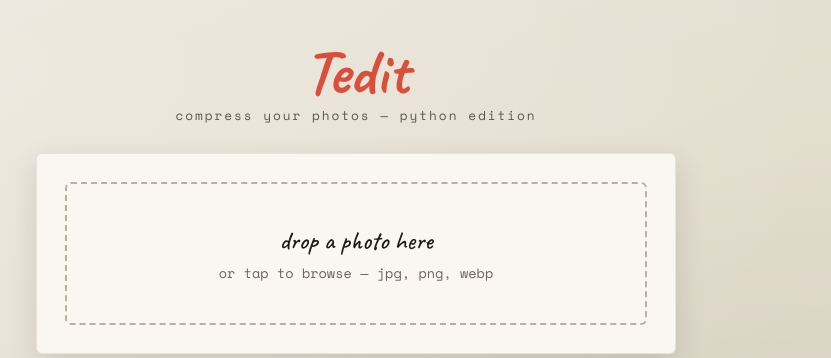
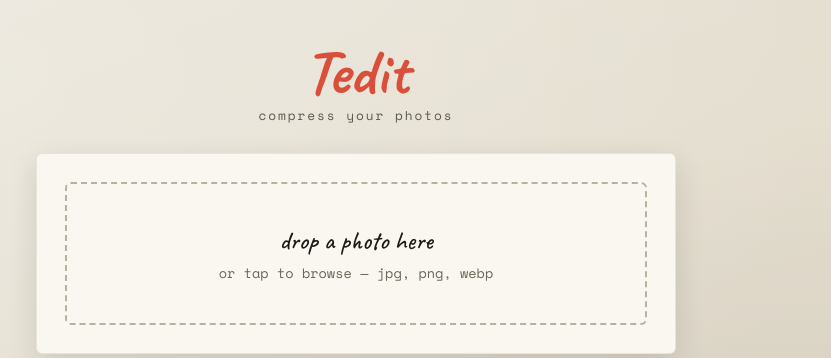
Before and after one commit to tanmay-karde/Tedit2, a Flask app: page / in a window 1280 px wide. Shown: the top 358 px of the page, without its empty margins (284-1115 px from the left). Run offline with Flask 3, Linux system fonts and the light colour scheme; some libraries are stand-ins or nearby versions.

Commit message:
Update tagline in index.html

```diff
--- a/templates/index.html
+++ b/templates/index.html
@@ -13,7 +13,7 @@
 
 <header>
   <div id="logo">Tedit</div>
-  <div id="tagline">compress your photos — python edition</div>
+  <div id="tagline">compress your photos</div>
 </header>
 
 <main>
```
